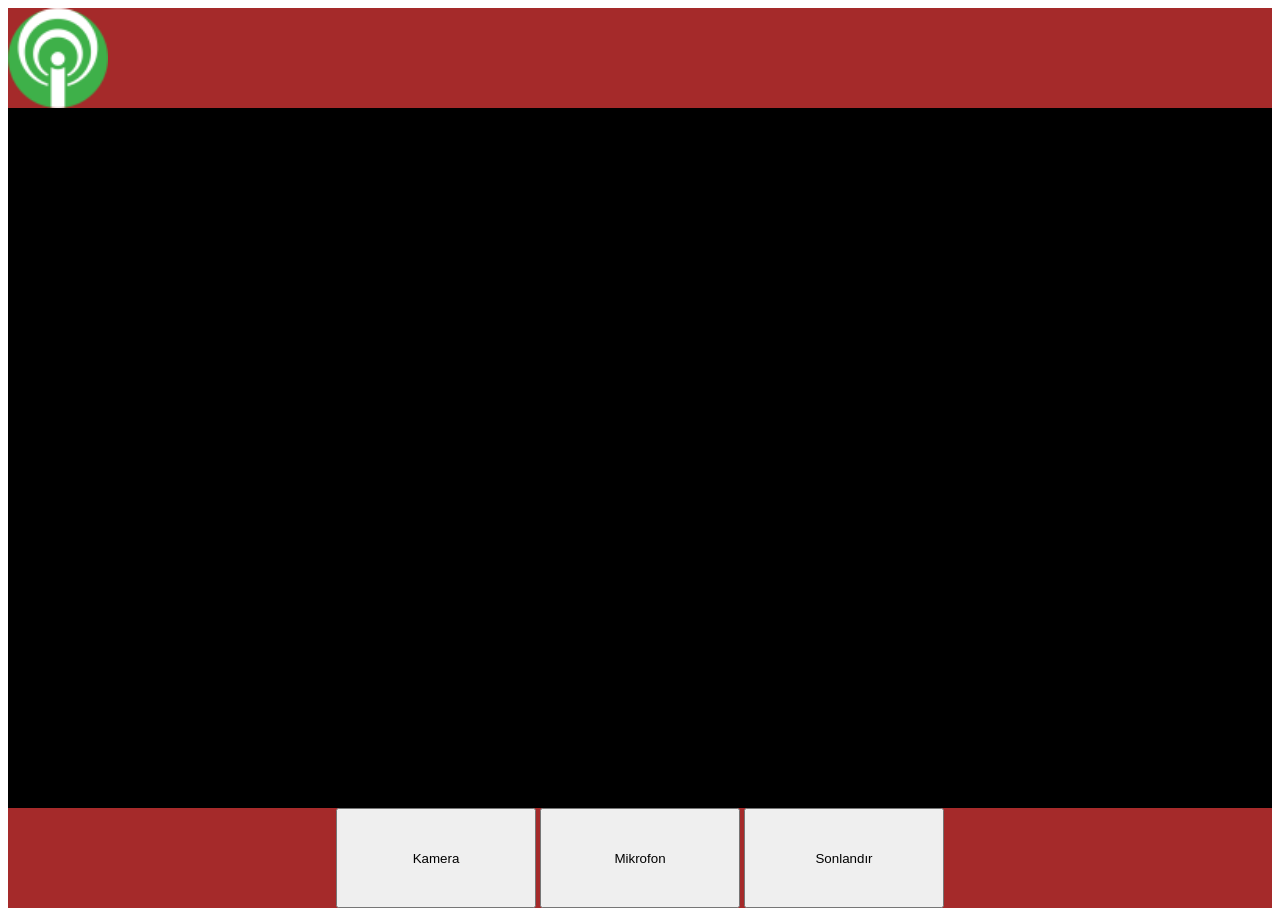
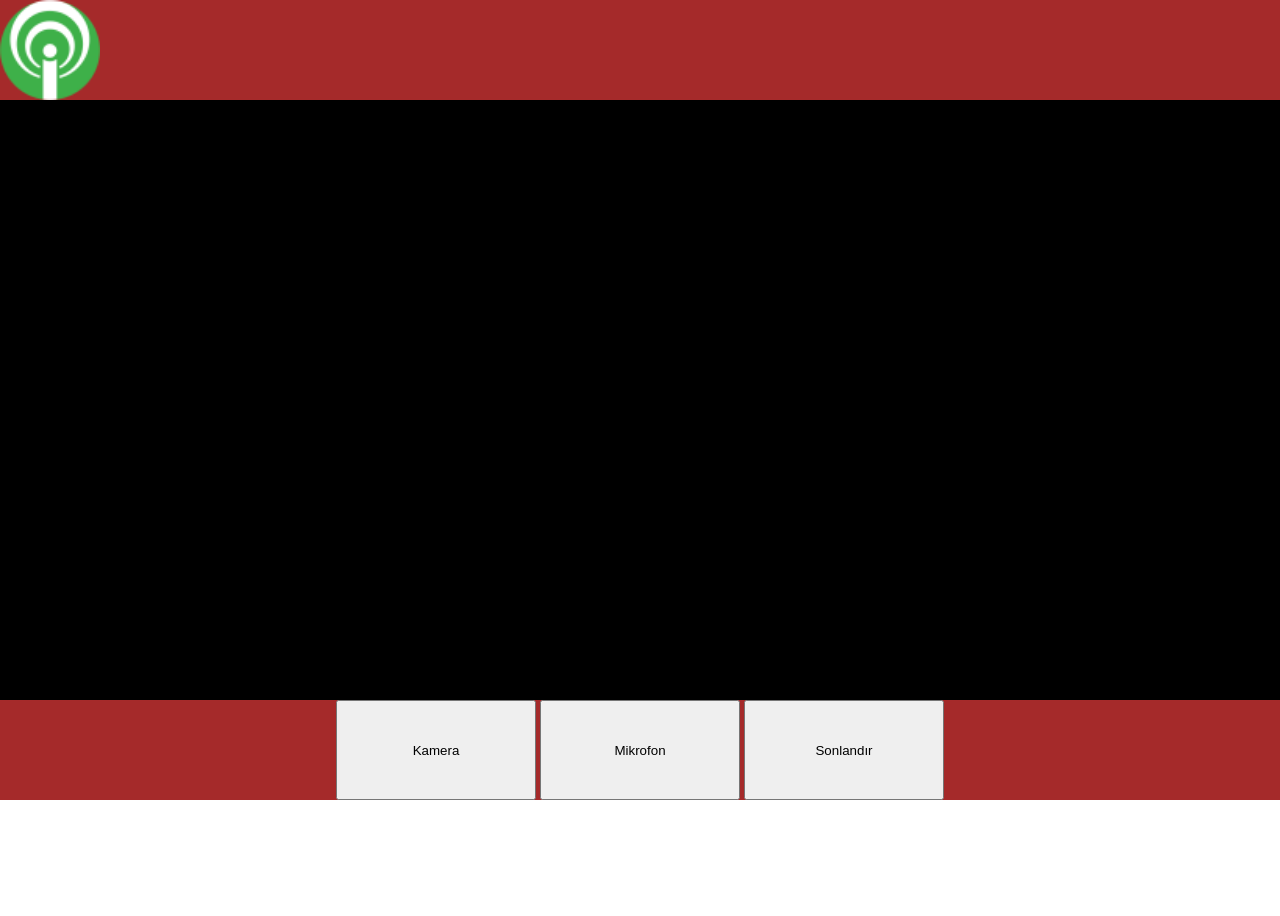
Before and after one commit to Alphazeroo/Online-Chat, a website: page public/index.html in a window 1280 px wide. After the commit the page ends 800 px from the top, so only its background shows below. Drawn offline with Linux system fonts and the light colour scheme.

Commit message:
css iyileştirmesi

```diff
--- a/public/index.html
+++ b/public/index.html
@@ -6,23 +6,35 @@
     <meta http-equiv="X-UA-Compatible" content="ie=edge">
     <title>Online-Chat</title>
     <style>
-        .div1{
+        html, body {
+            margin: 0;
+            padding: 0;
+        }
+
+        .topbar {
             background-color: brown;
-            height:100px;
+            height: 100px;
         }
-        .div2{
+
+        .content {
             background-color: black;
             height: 700px;
         }
-        .div3{
+
+        .bottombar {
+            position: absolute;
+            bottom: 0;
+            width: 100%;
             background-color: brown;
             height: 100px;
             text-align: center;
         }
-        #marka{
+
+        #marka {
             block-size: 100%
         }
-        .tuş{
+
+        .tuş {
             width: 200px;
             height: 100px;
         }
@@ -31,11 +43,11 @@
     </style>
 </head>
 <body>
-<div class="div1">
+<div class="topbar">
     <img id="marka" src="img/image.png" alt="">
 </div>
-<div class="div2"></div>
-<div class="div3">
+<div class="content"></div>
+<div class="bottombar">
     <form>
         <input class="tuş" type="button" value="Kamera">
         <input class="tuş" type="button" value="Mikrofon">
```
